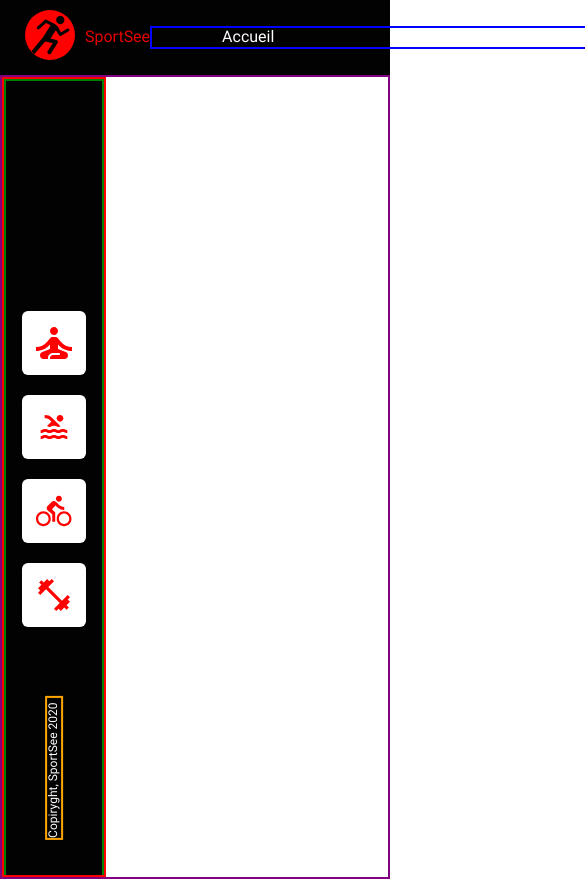
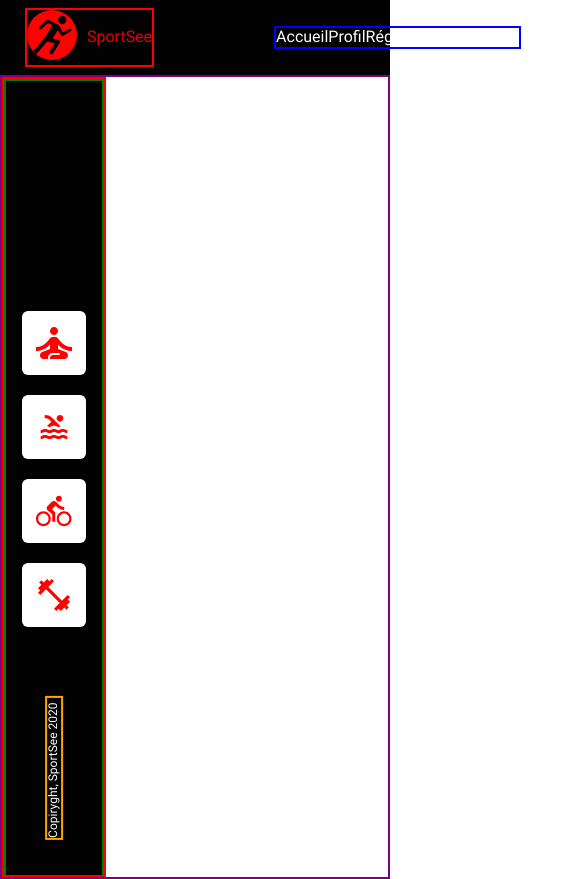
Before and after one commit to matthieuClio/SportSee, a React (Vite) app: page /app in a window 390 px wide. Shown: the top 879 px of the page, 585 px wide, since content can reach past the window. Built offline with nearby package versions, Linux system fonts and the light colour scheme.

Commit message:
Fix (Header.tsx, heder.scss) : solve issue perfect responsive on the nav.

```diff
--- a/src/layout/Header.tsx
+++ b/src/layout/Header.tsx
@@ -14,18 +14,18 @@ export default function Header () {
                 </span>
             </div>
 
-            <nav>
-                <ul className="header__link">
-                    <li className="header__link__text">
+            <nav className="header__nav">
+                <ul className="header__nav__link">
+                    <li>
                         Accueil
                     </li>
-                    <li className="header__link__text">
+                    <li>
                         Profil
                     </li>
-                    <li className="header__link__text">
+                    <li>
                         Réglage
                     </li>
-                    <li className="header__link__text">
+                    <li>
                         Communauté
                     </li>
                 </ul>
--- a/src/layout/header.scss
+++ b/src/layout/header.scss
@@ -18,6 +18,8 @@ $headerLink: #FFFFFFFF;
     &__logo {
         display: flex;
         align-items: center;
+        border: 2px solid red;
+        margin-right: 120px;
 
         &__figure {
 
@@ -35,14 +37,14 @@ $headerLink: #FFFFFFFF;
         }
     }
 
-    &__link {
-        border: 2px solid blue;
-        display: flex;
-        justify-content: space-between;
-        color: $headerLink;
+    &__nav {
+        width: 100%;
 
-        &__text {
-            margin: 0 70px 0 70px;
+        &__link {
+            border: 2px solid blue;
+            display: flex;
+            justify-content: space-between;
+            color: $headerLink;
         }
     }
 }
```
